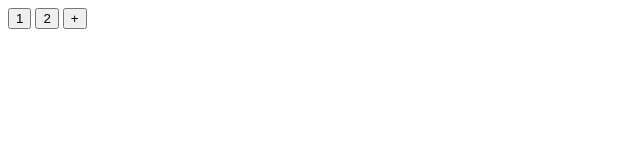
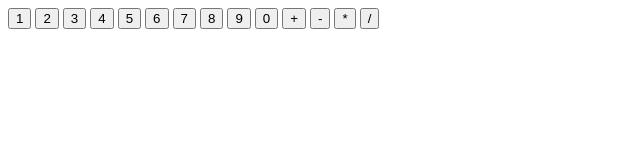
Before and after one commit to victorlvl47/act1_calc_electron, a plain HTML site: page index.html in a window 1280 px wide. Shown: the whole page, without its empty margins (0-640 px from the left). Drawn offline with Linux system fonts and the light colour scheme.

Commit message:
added more buttons

```diff
--- a/index.html
+++ b/index.html
@@ -12,7 +12,18 @@
             <div id="botones">
                 <button id="boton-uno">1</button>
                 <button id="boton-dos">2</button>
+                <button id="boton-tres">3</button>
+                <button id="boton-cuatro">4</button>
+                <button id="boton-cinco">5</button>
+                <button id="boton-seis">6</button>
+                <button id="boton-siete">7</button>
+                <button id="boton-ocho">8</button>
+                <button id="boton-nueve">9</button>
+                <button id="boton-0">0</button>
                 <button id="boton-suma">+</button>
+                <button id="boton-resta">-</button>
+                <button id="boton-multiplicacion">*</button>
+                <button id="boton-division">/</button>
             </div>
         </div>
 
```
